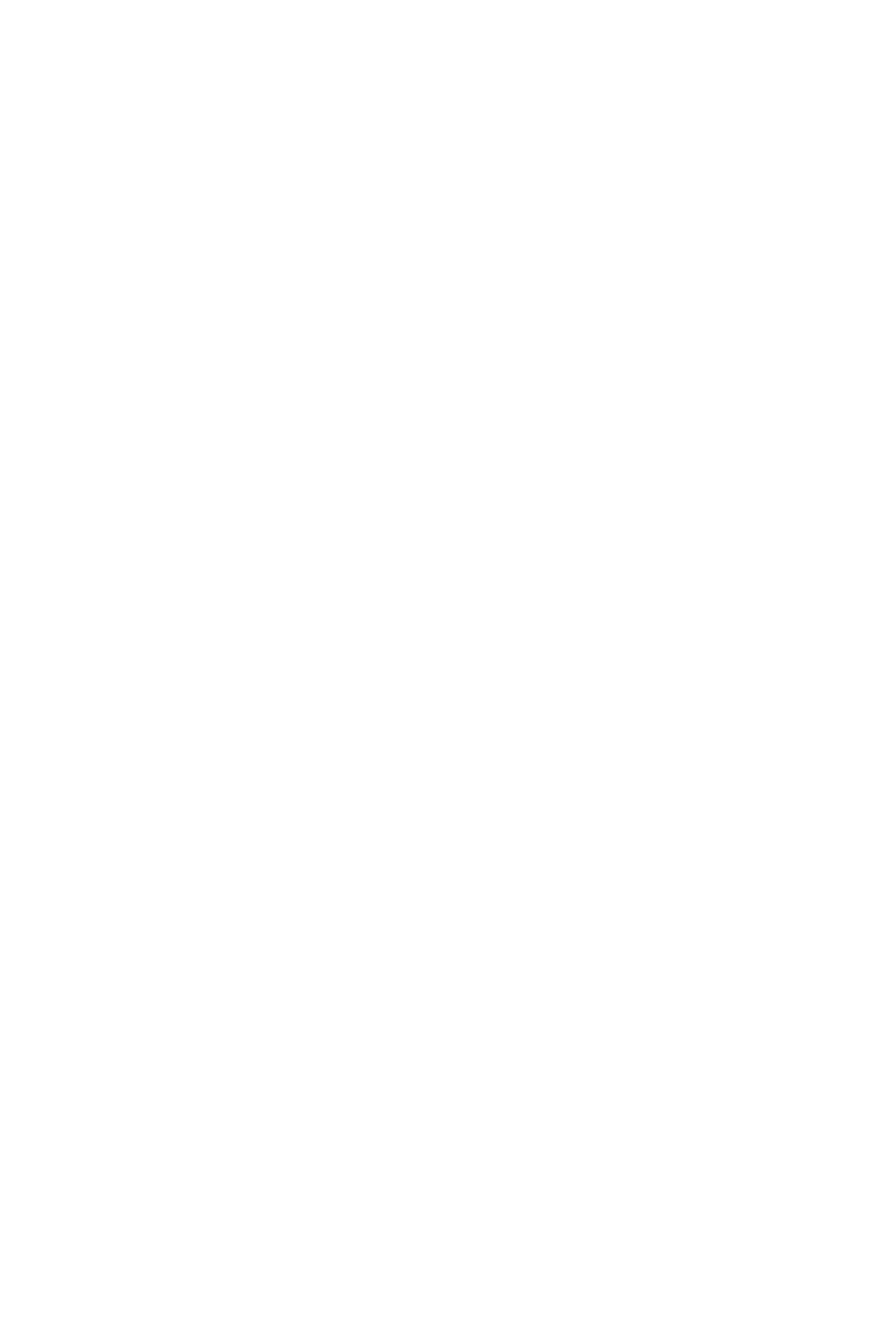
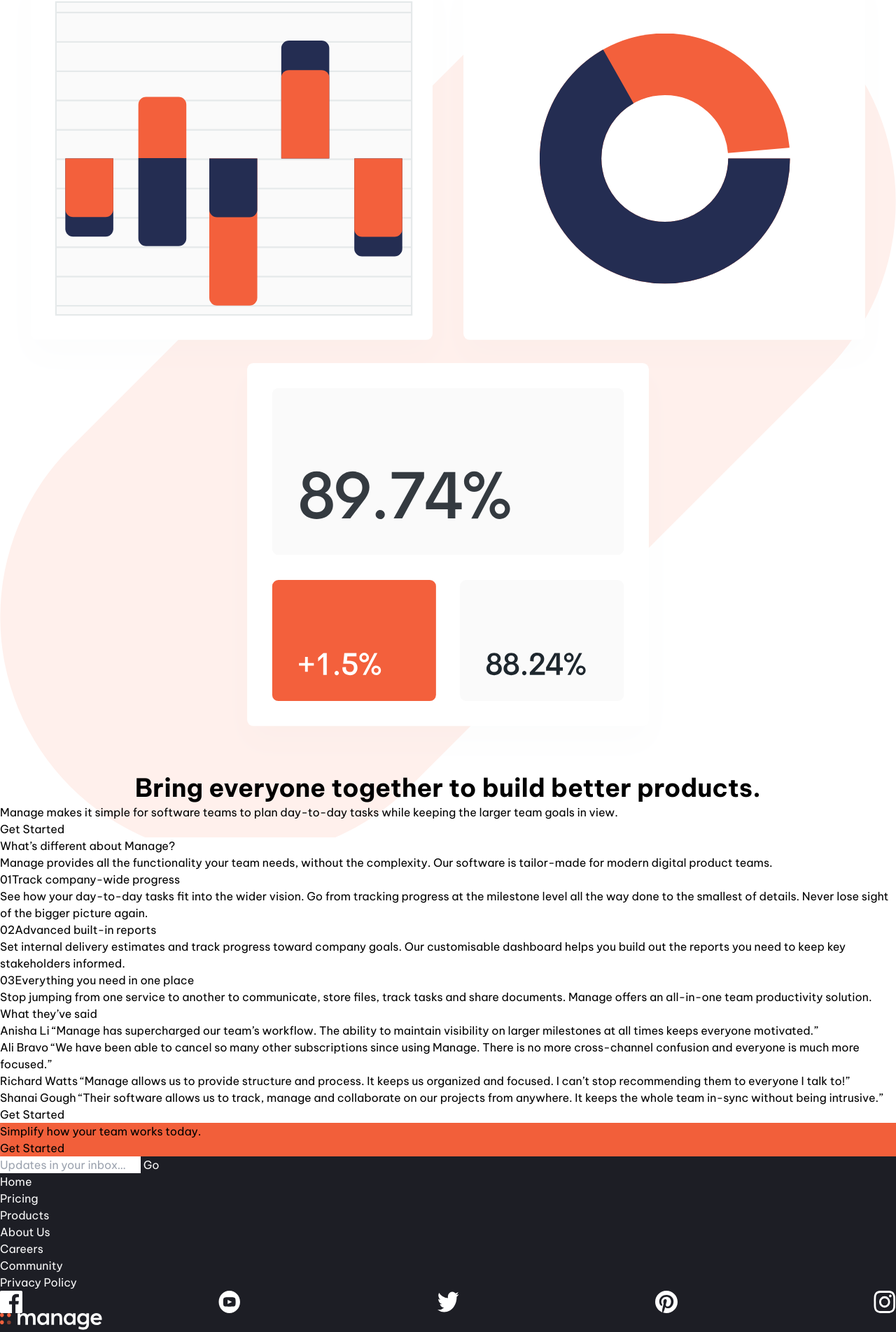
Before and after one commit to Saga-sanga/Manage-landing-page, a React (Vite) app: page / in a window 1280 px wide. Shown: the part 79-1983 px from the top of the page at 70% size. Before the commit the page ends 800 px from the top, so only its background shows below. Built offline with nearby package versions, Linux system fonts and the light colour scheme.

Commit message:
feat: Add html elements and basic design

```diff
--- a/index.html
+++ b/index.html
@@ -2,7 +2,7 @@
 <html lang="en">
   <head>
     <meta charset="UTF-8" />
-    <link rel="icon" type="image/svg+xml" href="/vite.svg" />
+    <link rel="icon" type="image/png" href="/src/assets/favicon-32x32.png" />
     <meta name="viewport" content="width=device-width, initial-scale=1.0" />
 
     <!-- Google Fonts -->
--- a/src/App.tsx
+++ b/src/App.tsx
@@ -1,12 +1,151 @@
-import { useState } from 'react'
+import { useState } from 'react';
+import logo from './assets/logo.svg';
+import logoDark from './assets/logo-dark.svg';
+import hamburger from './assets/icon-hamburger.svg';
+import close from './assets/icon-close.svg';
+import bgDesktop from './assets/bg-simplify-section-desktop.svg';
+import bgMobile from './assets/bg-simplify-section-mobile.svg';
+import bgTabletPattern from './assets/bg-tablet-pattern.svg';
+import illustrationIntro from './assets/illustration-intro.svg';
+import facebookLogo from './assets/icon-facebook.svg';
+import youtubeLogo from './assets/icon-youtube.svg';
+import twitterLogo from './assets/icon-twitter.svg';
+import pinterestLogo from './assets/icon-pinterest.svg';
+import instagramLogo from './assets/icon-instagram.svg';
 
 function App() {
   const [count, setCount] = useState(0)
 
   return (
     <div className="">
-      <h2 className='text-bold font-sans'>Hello Sanga!</h2>
-      <p className='text-white bg-black'>Cmon!! Why no work?</p>
+      <div className=''>
+        <nav className='flex justify-between'>
+          <div>
+            <img src={logo} alt="Manage Logo" />
+          </div>
+          <ul className='hidden md:flex'>
+            <li>Pricing</li>
+            <li>Product</li>
+            <li>About Us</li>
+            <li>Careers</li>
+            <li>Community</li>
+          </ul>
+
+          <a className='hidden md:block' href="">Get Started</a>
+          <div className='md:hidden'><a href=""><img src={hamburger} alt="menu icon" /></a></div>
+        </nav>
+      </div>
+
+      <div >
+        <div className='bg-[url(./assets/bg-tablet-pattern.svg)] bg-no-repeat bg-cover'>
+          <img className='w-full' src={illustrationIntro} alt="charts and percentages image" />
+          <h1 className='text-4xl font-bold leading-tight text-center'>Bring everyone together to build better products.</h1>
+          <p>
+            Manage makes it simple for software teams to plan day-to-day
+            tasks while keeping the larger team goals in view.
+          </p>
+          <a href="">Get Started</a>
+        </div>
+        <div>
+          <h2>What’s different about Manage?</h2>
+          <p>
+            Manage provides all the functionality your team needs, without
+            the complexity. Our software is tailor-made for modern digital
+            product teams.
+          </p>
+          <h3>
+            <span>01</span>
+            Track company-wide progress
+          </h3>
+          <p>
+            See how your day-to-day tasks fit into the wider vision. Go from
+            tracking progress at the milestone level all the way done to the
+            smallest of details. Never lose sight of the bigger picture again.
+          </p>
+          <h3>
+            <span>02</span>
+            Advanced built-in reports
+          </h3>
+          <p>
+            Set internal delivery estimates and track progress toward company
+            goals. Our customisable dashboard helps you build out the reports
+            you need to keep key stakeholders informed.
+          </p>
+          <h3>
+            <span>03</span>
+            Everything you need in one place
+          </h3>
+          <p>
+            Stop jumping from one service to another to communicate, store files,
+            track tasks and share documents. Manage offers an all-in-one team
+            productivity solution.
+          </p>
+        </div>
+      </div>
+
+      <div>
+        <h3>What they’ve said</h3>
+        <div>
+          Anisha Li
+          “Manage has supercharged our team’s workflow. The ability to maintain
+          visibility on larger milestones at all times keeps everyone motivated.”
+        </div>
+        <div>
+          Ali Bravo
+          “We have been able to cancel so many other subscriptions since using
+          Manage. There is no more cross-channel confusion and everyone is much
+          more focused.”
+        </div>
+        <div>
+          Richard Watts
+          “Manage allows us to provide structure and process. It keeps us organized
+          and focused. I can’t stop recommending them to everyone I talk to!”
+        </div>
+        <div>
+          Shanai Gough
+          “Their software allows us to track, manage and collaborate on our projects
+          from anywhere. It keeps the whole team in-sync without being intrusive.”
+          Get Started
+        </div>
+      </div>
+
+      <div className='bg-[url(./assets/bg-simplify-section-mobile.svg)] bg-no-repeat bg-contain bg-bright-red'>
+        <h1>Simplify how your team works today.</h1>
+        <a href="">Get Started</a>
+      </div>
+
+      <footer className='bg-very-dark-blue text-very-light-gray'>
+        <div><input type="text" placeholder='Updates in your inbox…'/> <button>Go</button></div>
+        <div>
+          <ul>
+            <li>Home</li>
+            <li>Pricing</li>
+            <li>Products</li>
+            <li>About Us</li>
+          </ul>
+          <ul>
+            <li>Careers</li>
+            <li>Community</li>
+            <li>Privacy Policy</li>
+          </ul>
+        </div>
+        <div>
+          <div className='flex justify-between'>
+            <img width={32} src={facebookLogo} alt="facebook logo" />
+            <img width={32} src={youtubeLogo} alt="youtube logo" />
+            <img width={32} src={twitterLogo} alt="twitter logo" />
+            <img width={32} src={pinterestLogo} alt="pinterest logo" />
+            <img width={32} src={instagramLogo} alt="instagram logo" />
+          </div>
+          <div><img className='fill-very-light-gray' src={logoDark} alt="Manage Logo" /></div>
+        </div>
+        <div>Copyright 2020. All Rights Reserved</div>
+      </footer>
+
+      <div className="attribution">
+        Challenge by <a href="https://www.frontendmentor.io?ref=challenge" target="_blank">Frontend Mentor</a>.
+        Coded by <a href="https://github.com/Saga-sanga" target="_blank">Reckson Khiangte</a>.
+      </div>
     </div>
   )
 }
--- a/tailwind.config.cjs
+++ b/tailwind.config.cjs
@@ -5,7 +5,16 @@
     "./src/**/*.{js,ts,jsx,tsx}",
   ],
   theme: {
-    extend: {},
+    extend: {
+      colors: {
+        'bright-red': 'hsl(12, 88%, 59%)',
+        'dark-blue': 'hsl(228, 39%, 23%)',
+        'dark-grayish-blue': 'hsl(227, 12%, 61%)',
+        'very-dark-blue': 'hsl(233, 12%, 13%)',
+        'very-pale-red': 'hsl(13, 100%, 96%)',
+        'very-light-gray': 'hsl(0, 0%, 98%)'
+      }
+    },
   },
   plugins: [],
 }
```
Also changed, not shown: src/assets/logo-dark.svg (added).
